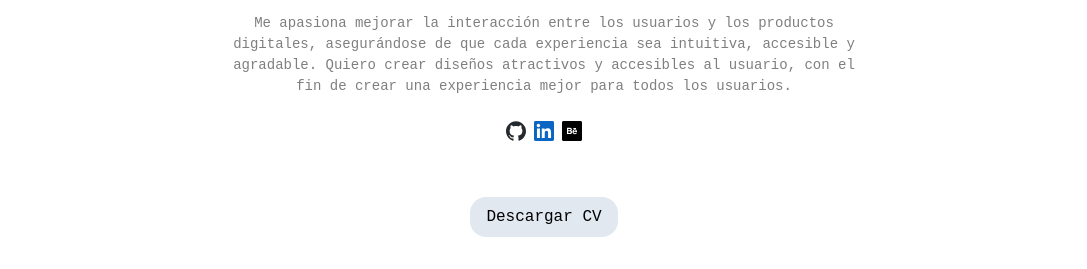
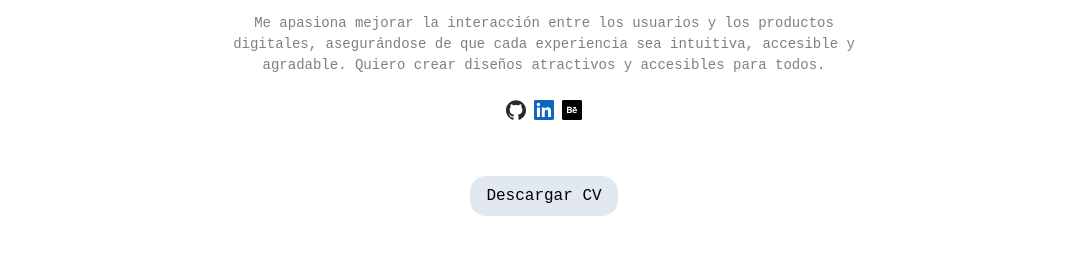
Before and after one commit to marlonrondal/Marlon-Rondal-portfolio, an Astro site: page / in a window 1280 px wide. Shown: the part 371-640 px from the top of the page, without its empty margins (96-1183 px from the left). Built offline with nearby package versions, Linux system fonts and the light colour scheme; Astro itself is replaced by a stand-in of ours.

Commit message:
first version portfolio añadido ultimo pdf hero

```diff
--- a/src/components/hero.astro
+++ b/src/components/hero.astro
@@ -22,8 +22,7 @@ import '/Users/marlonrondal/Polarix/portfolio-UX-UI/src/styles/hero.css'
       </h2>
       <h2 class="description">
         Me apasiona mejorar la interacción entre los usuarios y los productos digitales, asegurándose de que cada experiencia sea intuitiva, accesible y agradable.
-        Quiero crear diseños atractivos y accesibles al usuario, con el fin de crear una experiencia mejor para todos los usuarios.
-      </h2>
+        Quiero crear diseños atractivos y accesibles para todos.
       <div class="social-links">
         <IconGithub />
         <IconLinkedin />
```
